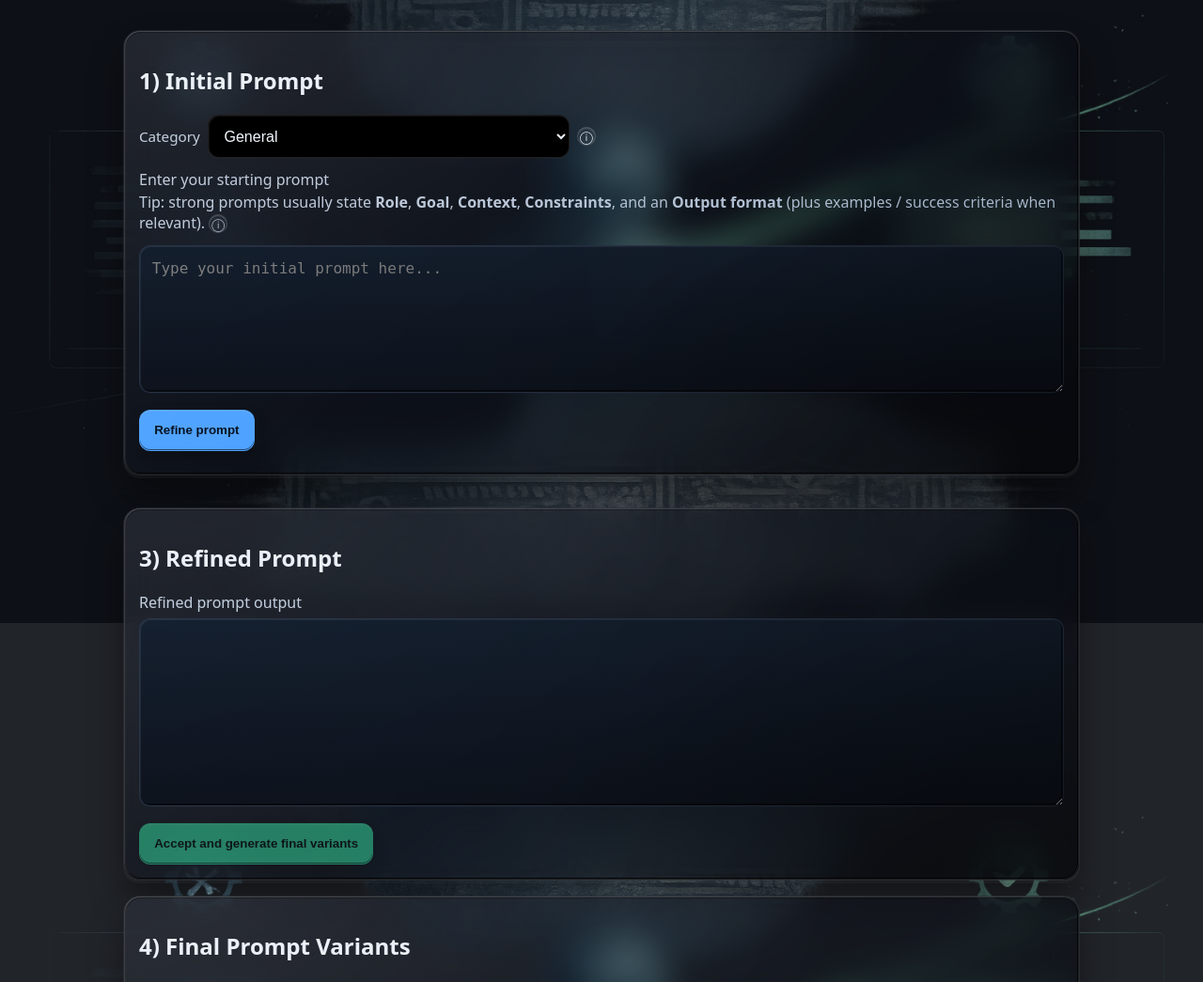
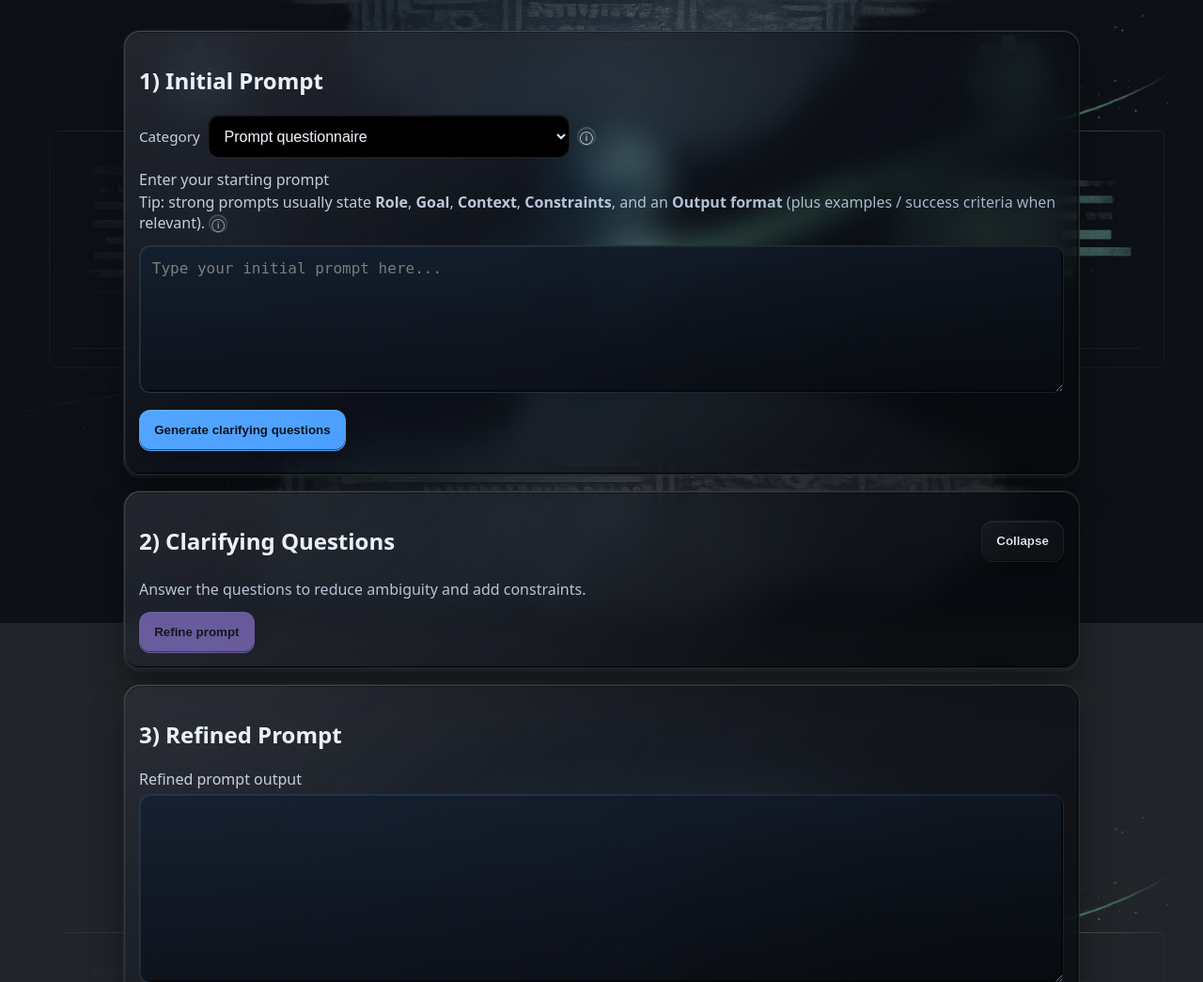
Before and after one commit to bulivyf/prompt-builder-py, a FastAPI app: page / in a window 1280 px wide. Shown: the part 137-1182 px from the top of the page at 94% size. Run offline with FastAPI, Linux system fonts and the light colour scheme.

Commit message:
Mods to html

```diff
--- a/app/templates/index.html
+++ b/app/templates/index.html
@@ -24,8 +24,8 @@
         <label class="inline-field" for="modeSelect">
           <span class="label-inline">Category</span>
           <select id="modeSelect" class="input" aria-label="Prompt builder category">
-            <option value="general" selected>General</option>
-            <option value="prompt_questionnaire">Prompt questionnaire</option>
+            <option value="prompt_questionnaire" selected>Prompt questionnaire</option>
+            <option value="general">General</option>
             <option value="sdlc">SDLC focused</option>
           </select>
           <span class="tooltip-wrap"><span class="tip" tabindex="0" role="button" aria-label="Help">ⓘ</span><span class="tooltip-panel" role="tooltip">General: generates final prompts directly.<br>Prompt questionnaire: ask clarifying questions first.<br>SDLC focused: stage templates for Inception/Elaboration/Construction/Transition.<br><br>Always aim to:<br>Ask the right question, ask it the right way,<br>Use the right terms, keep context in play.<br>Clarity first, let precision hold sway,<br>This is the mantra that guides what you say.</span></span>
```
